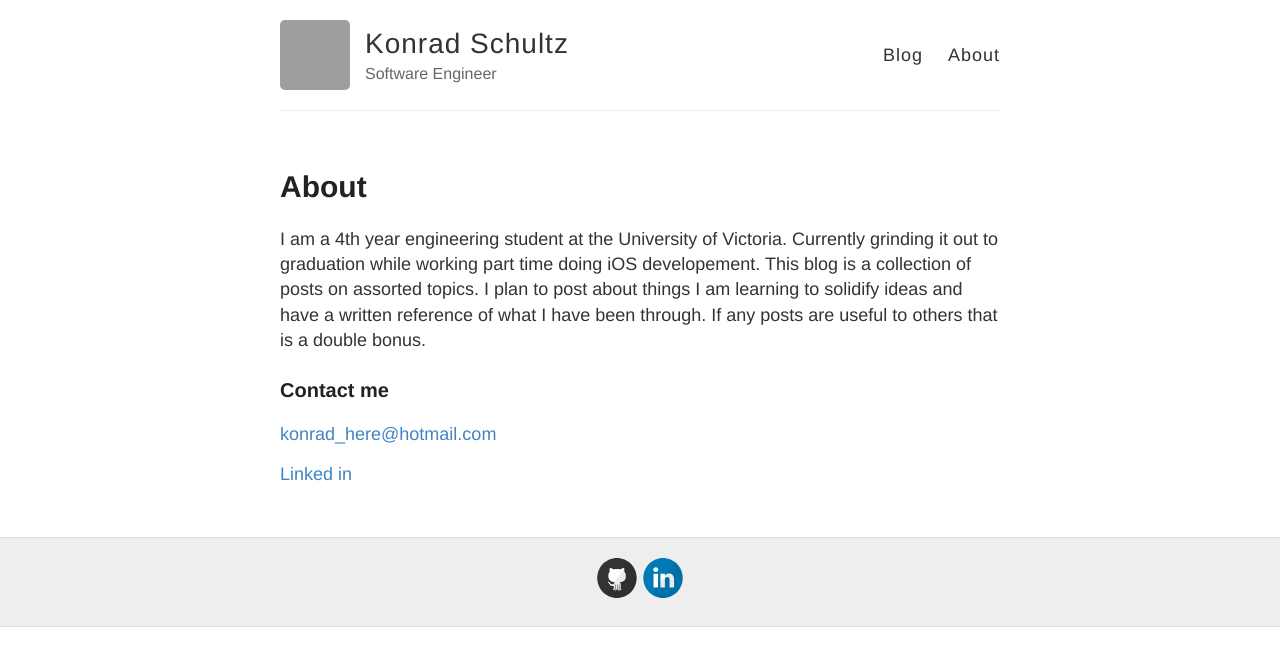
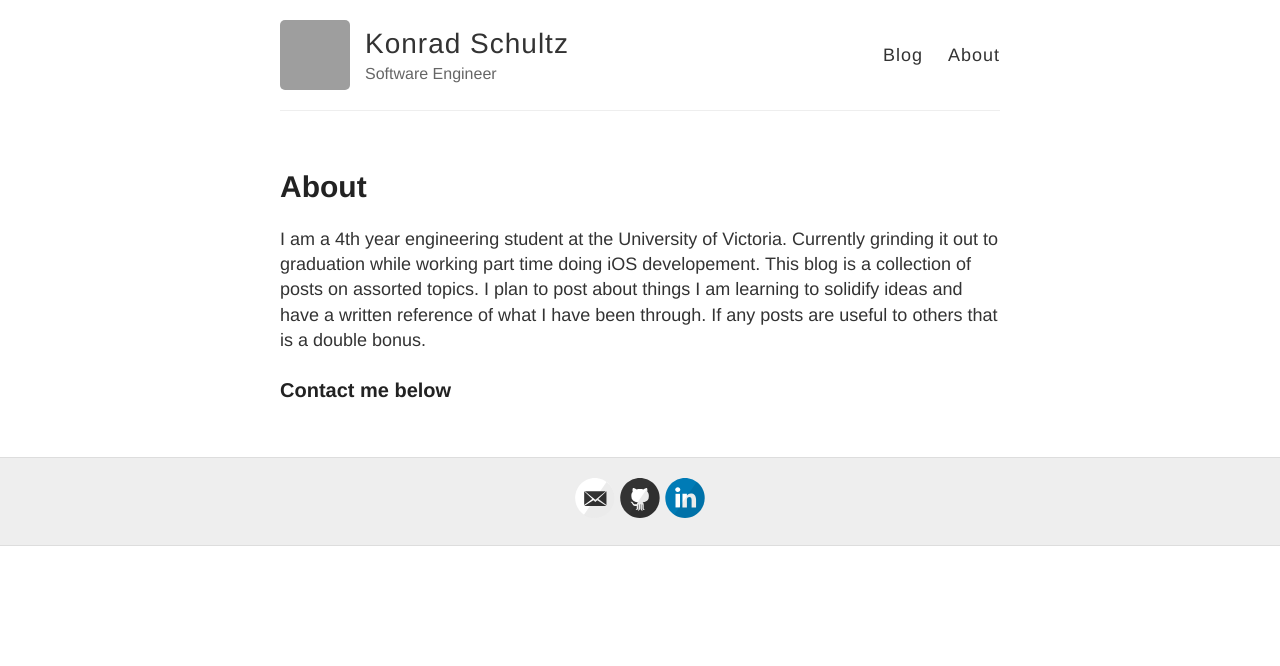
Before and after one commit to kradical/kradical.github.io, a Jekyll site: the page built from about.md, in a window 1280 px wide. Shown: the top 666 px of the page. Built offline with Jekyll 4.4.1, drawn with Linux system fonts in a browser that asks for light colours; grey boxes are pictures that could not be loaded.

```diff
--- a/_config.yml
+++ b/_config.yml
@@ -18,7 +18,7 @@ avatar: https://avatars1.githubusercontent.com/u/9980985
 # Includes an icon in the footer for each username you enter
 footer-links:
   dribbble:
-  email:
+  email: konrad_here@hotmail.com
   facebook:
   flickr:
   github: kradical
--- a/about.md
+++ b/about.md
@@ -6,8 +6,4 @@ permalink: /about/
 
 I am a 4th year engineering student at the University of Victoria. Currently grinding it out to graduation while working part time doing iOS developement. This blog is a collection of posts on assorted topics. I plan to post about things I am learning to solidify ideas and have a written reference of what I have been through. If any posts are useful to others that is a double bonus.
 
-### Contact me
-
-[konrad_here@hotmail.com](mailto:konrad_here@hotmail.com)
-
-[Linked in](https://www.linkedin.com/in/konradschultz/)
+### Contact me below
```
